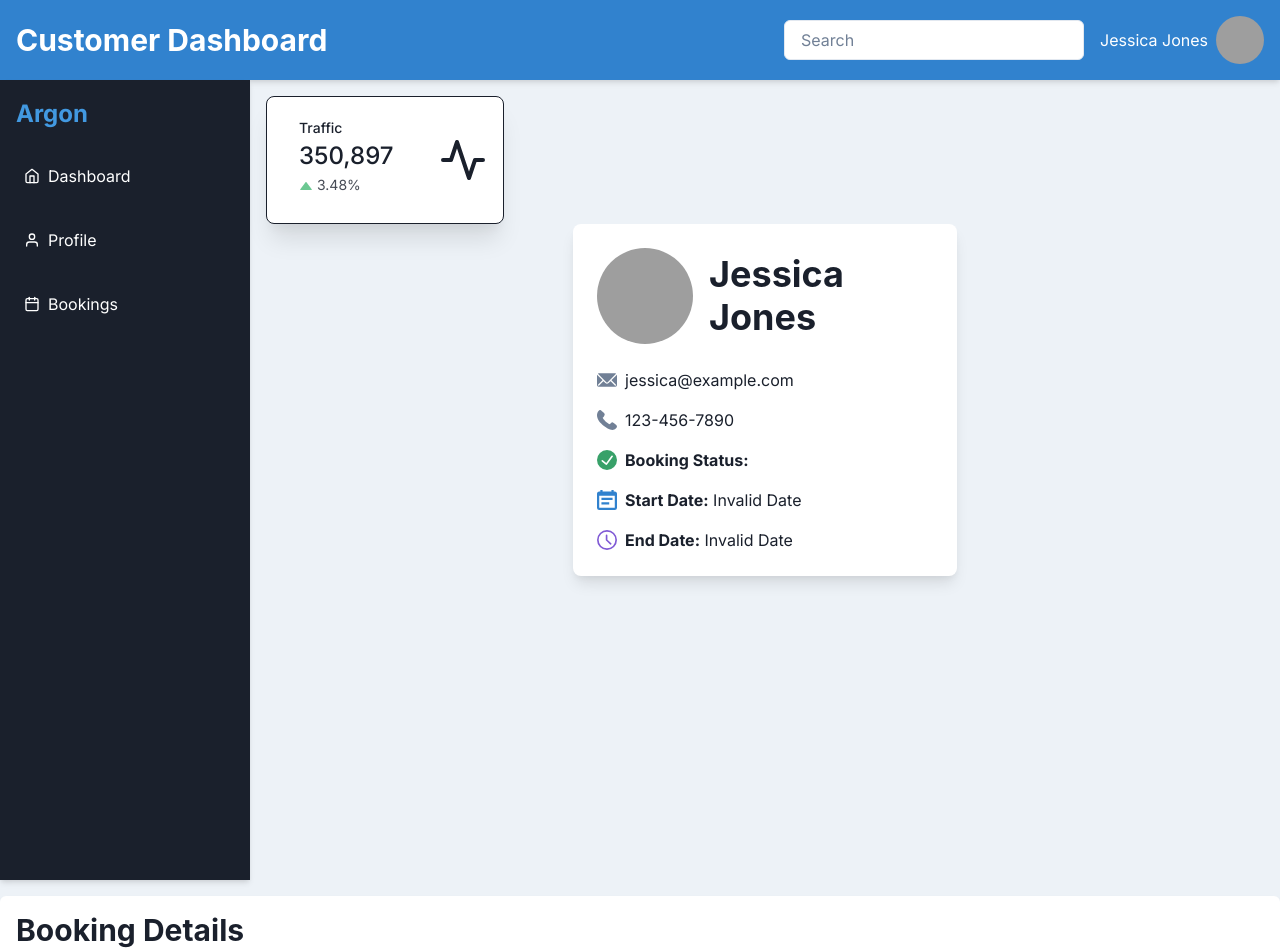
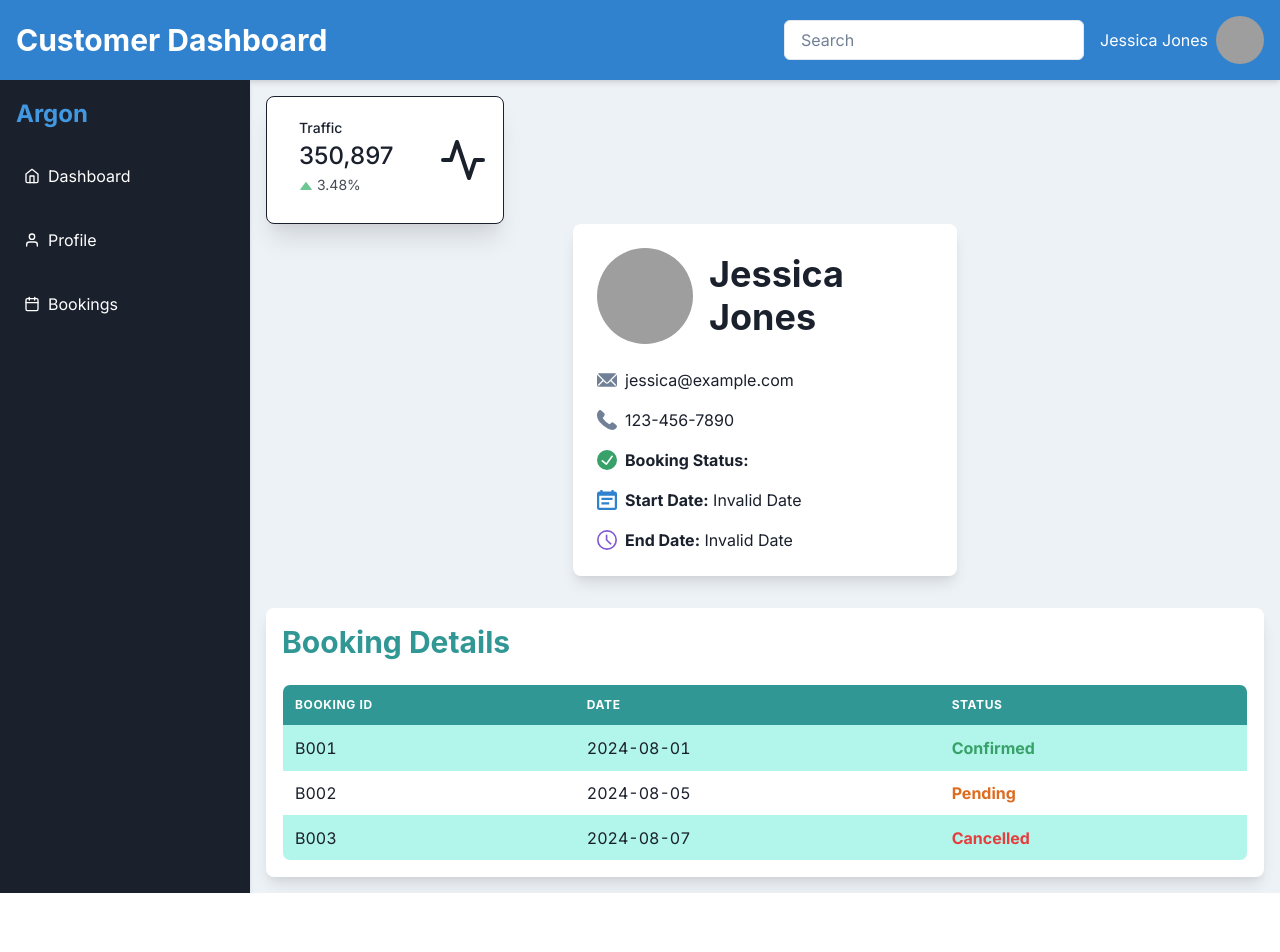
Before and after one commit to subhrajit77/citk-guest-house, a Next.js app in the folder guest-house-frontend/: page /dashboard in a window 1280 px wide. Shown: the top 952 px of the page. After the commit the page ends 893 px from the top, so only its background shows below. Built offline with nearby package versions, Linux system fonts and the light colour scheme; grey boxes are pictures that could not be loaded.

Commit message:
updated dashboard details table

```diff
--- /dev/null
+++ b/guest-house-frontend/components/dashboard/booking-details/BookingDetails.css
@@ -0,0 +1,59 @@
+.custom-table {
+    border: 1px solid #cbd5e0; /* Light gray-blue border */
+    border-radius: 8px;
+    overflow: hidden;
+}
+
+.custom-table th,
+.custom-table td {
+    padding: 12px;
+    text-align: left;
+    transition: background-color 0.3s ease;
+}
+
+.custom-table th {
+    background-color: #319795; /* Teal for the header background */
+    color: #ffffff; /* White color for text */
+}
+
+.custom-table tr:hover {
+    background-color: #e6fffa; /* Light teal for row hover */
+}
+
+.status-confirmed {
+    color: #38a169; /* Green for confirmed status */
+    font-weight: bold;
+}
+
+.status-cancelled {
+    color: #e53e3e; /* Red for cancelled status */
+    font-weight: bold;
+}
+
+.status-pending {
+    color: #dd6b20; /* Orange for pending status */
+    font-weight: bold;
+}
+
+.table-row:hover td {
+    background-color: #fefcbf; /* Light yellow for cell hover */
+    cursor: pointer;
+}
+
+.table-row td {
+    position: relative;
+}
+
+.table-row td::after {
+    content: '';
+    position: absolute;
+    left: 0;
+    bottom: 0;
+    width: 0;
+    height: 2px;
+    transition: width 0.3s ease;
+}
+
+.table-row:hover td::after {
+    width: 100%;
+}
--- a/guest-house-frontend/components/dashboard/booking-details/BookingDetails.jsx
+++ b/guest-house-frontend/components/dashboard/booking-details/BookingDetails.jsx
@@ -1,10 +1,11 @@
 import { Box, Heading, Table, Thead, Tbody, Tr, Th, Td } from '@chakra-ui/react';
+import './BookingDetails.css'; // Import custom CSS for additional styling
 
 export default function BookingDetails({ bookings = [] }) {
     return (
-        <Box p={4} bg="white" shadow="md" rounded="md" mt={4}>
-            <Heading as="h2" size="lg" mb={4}>Booking Details</Heading>
-            <Table variant="simple">
+        <Box p={4} bg="white" shadow="lg" rounded="lg" mt={8}>
+            <Heading as="h2" size="lg" mb={6} color="teal.500">Booking Details</Heading>
+            <Table variant="striped" colorScheme="teal" className="custom-table">
                 <Thead>
                     <Tr>
                         <Th>Booking ID</Th>
@@ -15,10 +16,10 @@ export default function BookingDetails({ bookings = [] }) {
                 <Tbody>
                     {bookings.length > 0 ? (
                         bookings.map((booking) => (
-                            <Tr key={booking.id}>
+                            <Tr key={booking.id} className="table-row">
                                 <Td>{booking.id}</Td>
                                 <Td>{booking.date}</Td>
-                                <Td>{booking.status}</Td>
+                                <Td className={`status-${booking.status.toLowerCase()}`}>{booking.status}</Td>
                             </Tr>
                         ))
                     ) : (
--- a/guest-house-frontend/sites/dashboardpage/dashboardpage.jsx
+++ b/guest-house-frontend/sites/dashboardpage/dashboardpage.jsx
@@ -1,13 +1,19 @@
 "use client";
 import { Box, Flex, SimpleGrid } from "@chakra-ui/react";
-import { FiActivity, FiUsers, FiShoppingCart, FiPercent } from "react-icons/fi";
+import { FiActivity } from "react-icons/fi";
 
 import Header from "../../components/dashboard/header/Header";
 import Sidebar from "../../components/dashboard/sidebar/Sidebar";
 import UserProfile from "../../components/dashboard/user-profile/UserProfile";
-// import BookingDetails from "../../components/dashboard/booking-details/BookingDetails";
 import StatsCard from "../../components/dashboard/statscard/StatsCard";
 import BookingDetails from "../../components/dashboard/booking-details/BookingDetails";
+
+// Dummy data for bookings
+const bookings = [
+    { id: 'B001', date: '2024-08-01', status: 'Confirmed' },
+    { id: 'B002', date: '2024-08-05', status: 'Pending' },
+    { id: 'B003', date: '2024-08-07', status: 'Cancelled' },
+];
 
 const user = {
     name: "Jessica Jones",
@@ -31,14 +37,11 @@ export default function Dashboard() {
                             changeType={"increase"}
                             icon={<FiActivity size={"3em"} />}
                         />
-
                     </SimpleGrid>
                     <UserProfile user={user} />
-                    {/* <BookingDetails bookings={bookings} /> */}
+                    <BookingDetails bookings={bookings} />
                 </Box>
             </Box>
-            <BookingDetails />
-
         </Box>
     );
 }
```
